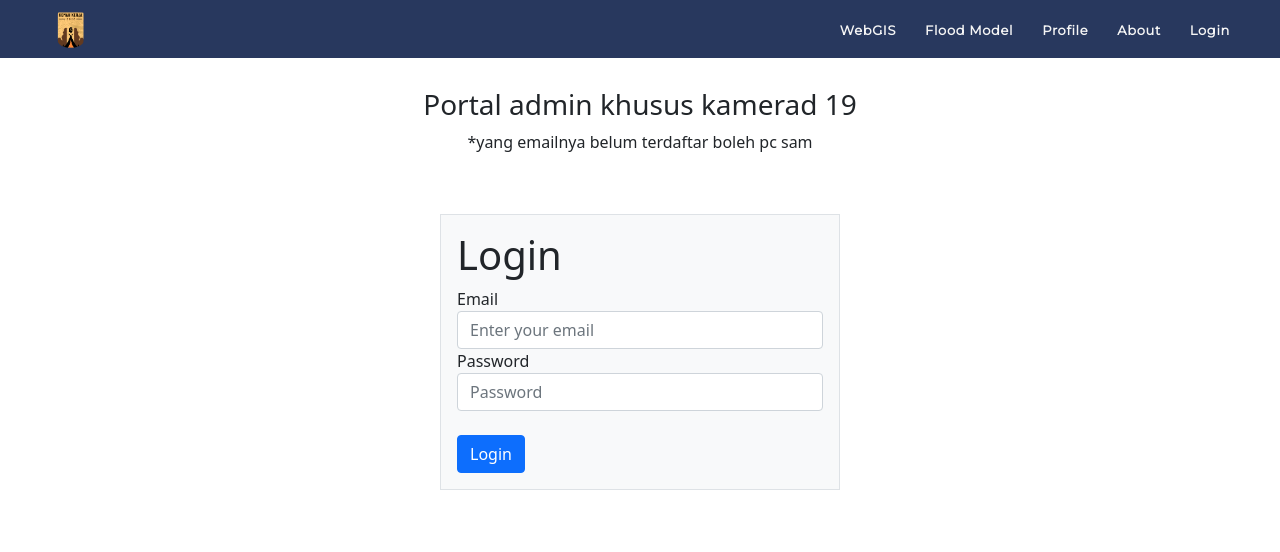
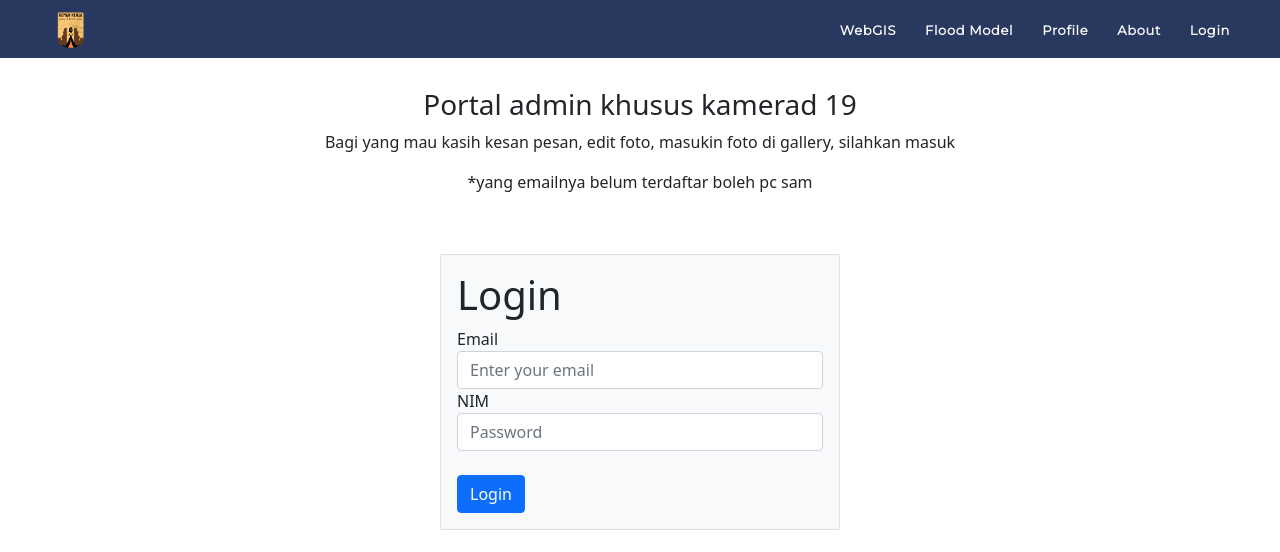
Before and after one commit to samdyra/KemkerApp, a React (Vite) app: page /LoginScreen in a window 1280 px wide. Shown: the top 552 px of the page. Built offline with nearby package versions, Linux system fonts and the light colour scheme.

Commit message:
adding admin infra

```diff
--- a/src/App.jsx
+++ b/src/App.jsx
@@ -16,6 +16,8 @@ function App() {
         <Route path="/AboutScreen" element={<AboutScreen />}></Route>
         <Route path="/LoginScreen" element={<Login />}></Route>
         <Route path="/admin/kelompok" element={<Kamerads />}></Route>
+        {/* <Route path="/admin/gallery" element={<Kamerads />}></Route> */}
+        {/* <Route path="/admin/kesanpesan" element={<Kamerads />}></Route> */}
       </Routes>
     </Router>
   );
--- a/src/auth/login.jsx
+++ b/src/auth/login.jsx
@@ -20,6 +20,8 @@ export default function Login() {
   return (
     <>
       <h3 style={{ display: "flex", justifyContent: "center", marginTop: "30px" }}>Portal admin khusus kamerad 19</h3>
+      <p style={{ display: "flex", justifyContent: "center" }}>Bagi yang mau kasih kesan pesan, edit foto, masukin foto di gallery, silahkan masuk</p>
+
       <p style={{ display: "flex", justifyContent: "center" }}>*yang emailnya belum terdaftar boleh pc sam</p>
       <div className="border p-3 bg-light mx-auto" style={{ maxWidth: 400, marginTop: 60 }}>
         <h1>Login</h1>
@@ -36,7 +38,7 @@ export default function Login() {
         </div>
 
         <div className="form-group">
-          <label>Password</label>
+          <label>NIM</label>
           <input
             type="password"
             className="form-control"
```
Also changed, not shown: src/Pages/admin/Gallery/index.jsx (added, +7 -0 lines), src/Pages/admin/Messages/index.jsx (added, +7 -0 lines), src/Pages/admin/Gallery/AddImage.jsx (added), src/Pages/admin/Gallery/DeleteImage.jsx (added), src/Pages/admin/Gallery/index.css (added), src/Pages/admin/Messages/AddMessage.jsx (added), src/Pages/admin/Messages/DeleteMessage.jsx (added), src/Pages/admin/Messages/index.css (added).
